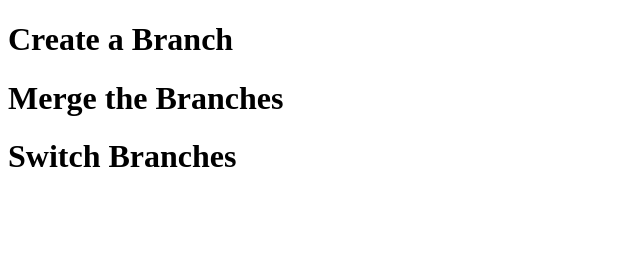
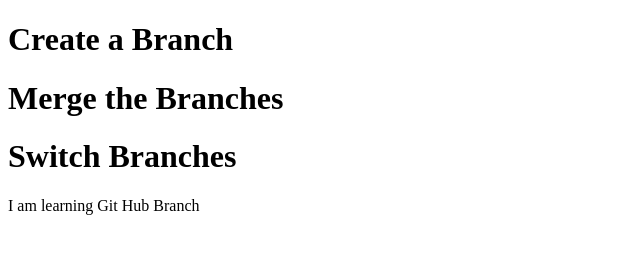
Before and after one commit to sdemvs/Git-Test4, a plain HTML site: page index.html in a window 1280 px wide. Shown: the whole page, without its empty margins (0-640 px from the left). Drawn offline with Linux system fonts and the light colour scheme.

Commit message:
1st Commit

```diff
--- a/index.html
+++ b/index.html
@@ -10,5 +10,7 @@
     <h1>Create a Branch</h1>
     <h1>Merge the Branches</h1>
     <h1>Switch Branches</h1>
+
+    <p>I am learning Git Hub Branch</p>
   </body>
 </html>
```
